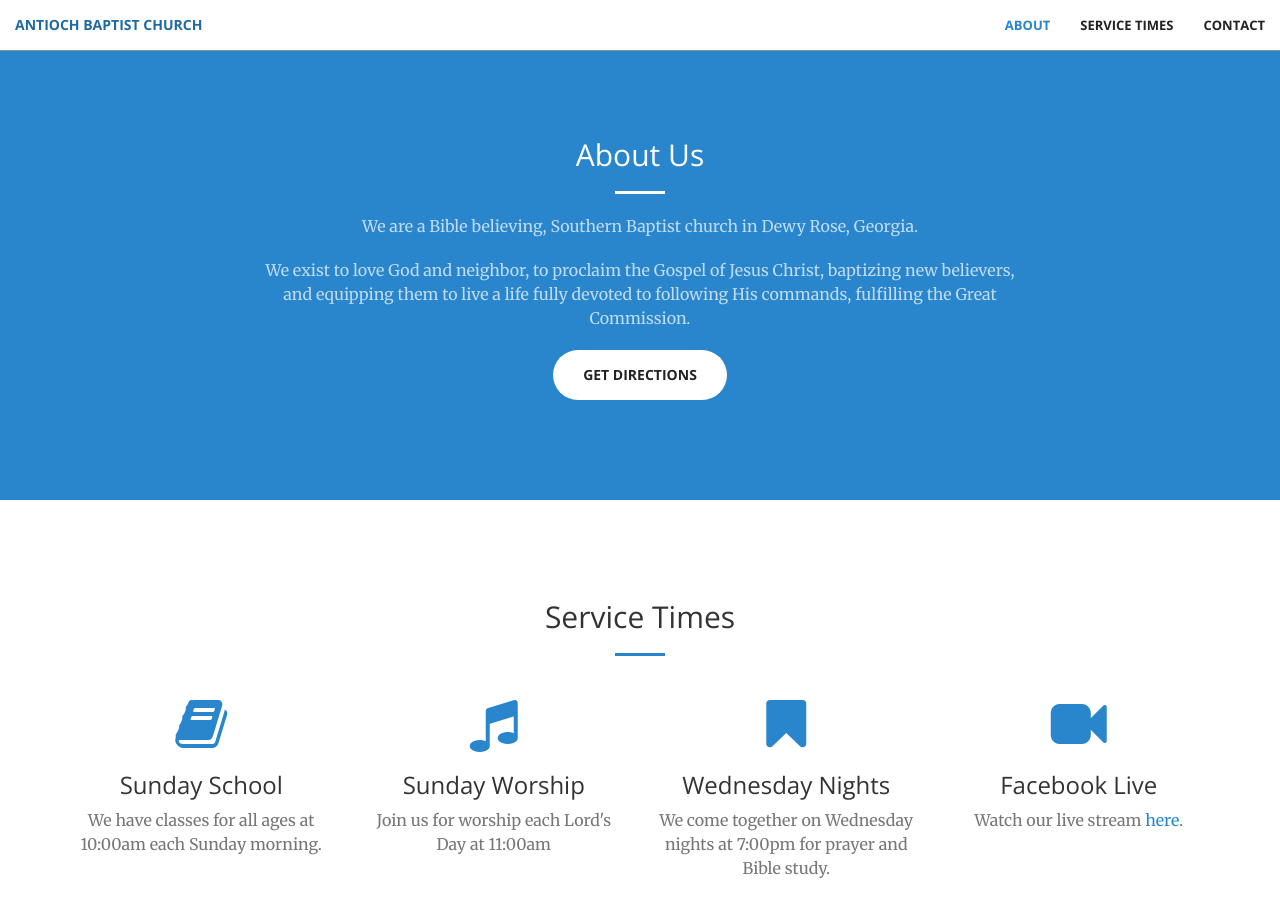
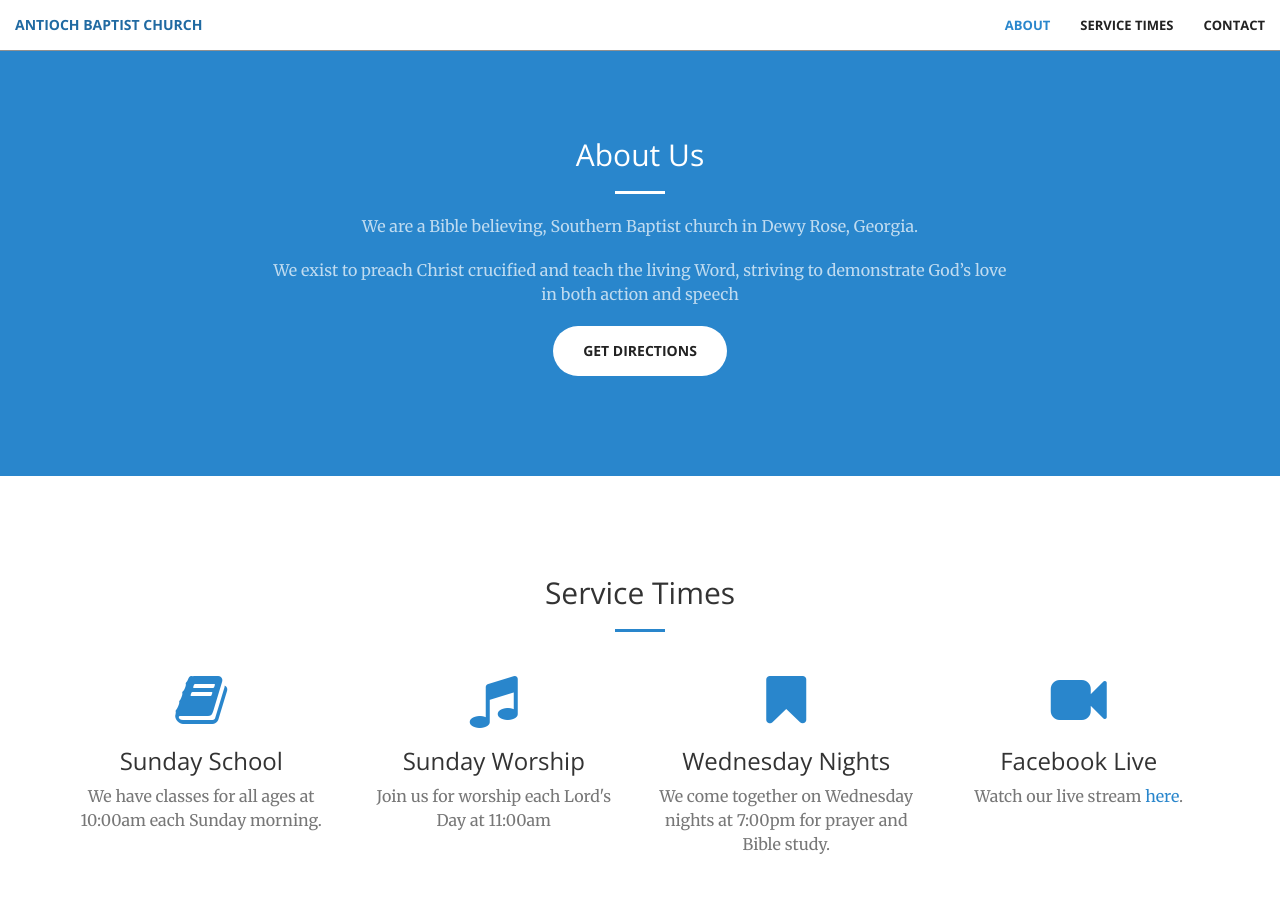
Before and after one commit to antiochbaptist/antiochbaptist.github.io, a Jekyll site: the page built from index.html, in a window 1280 px wide and 900 px high, scrolled down 862 px. Built offline with Jekyll 4.4.1, drawn with Linux system fonts in a browser that asks for light colours.

Commit message:
Update call-to-action.html
updated mission statement

```diff
--- a/_includes/call-to-action.html
+++ b/_includes/call-to-action.html
@@ -5,7 +5,7 @@
                 <h2 class="section-heading">About Us</h2>
                 <hr class="light">
                 <p class="text-faded">We are a Bible believing, Southern Baptist church in Dewy Rose, Georgia.
-                <p class="text-faded">We exist to love God and neighbor, to proclaim the Gospel of Jesus Christ, baptizing new believers, and equipping them to live a life fully devoted to following His commands, fulfilling the Great Commission.</p>
+                <p class="text-faded">We exist to preach Christ crucified and teach the living Word, striving to demonstrate God’s love in both action and speech</p>
                 <a href="https://maps.app.goo.gl/SC7kXXr2LikMhKYV9" class="btn btn-default btn-xl" target="_blank">Get Directions</a>
             </div>
         </div>
```
